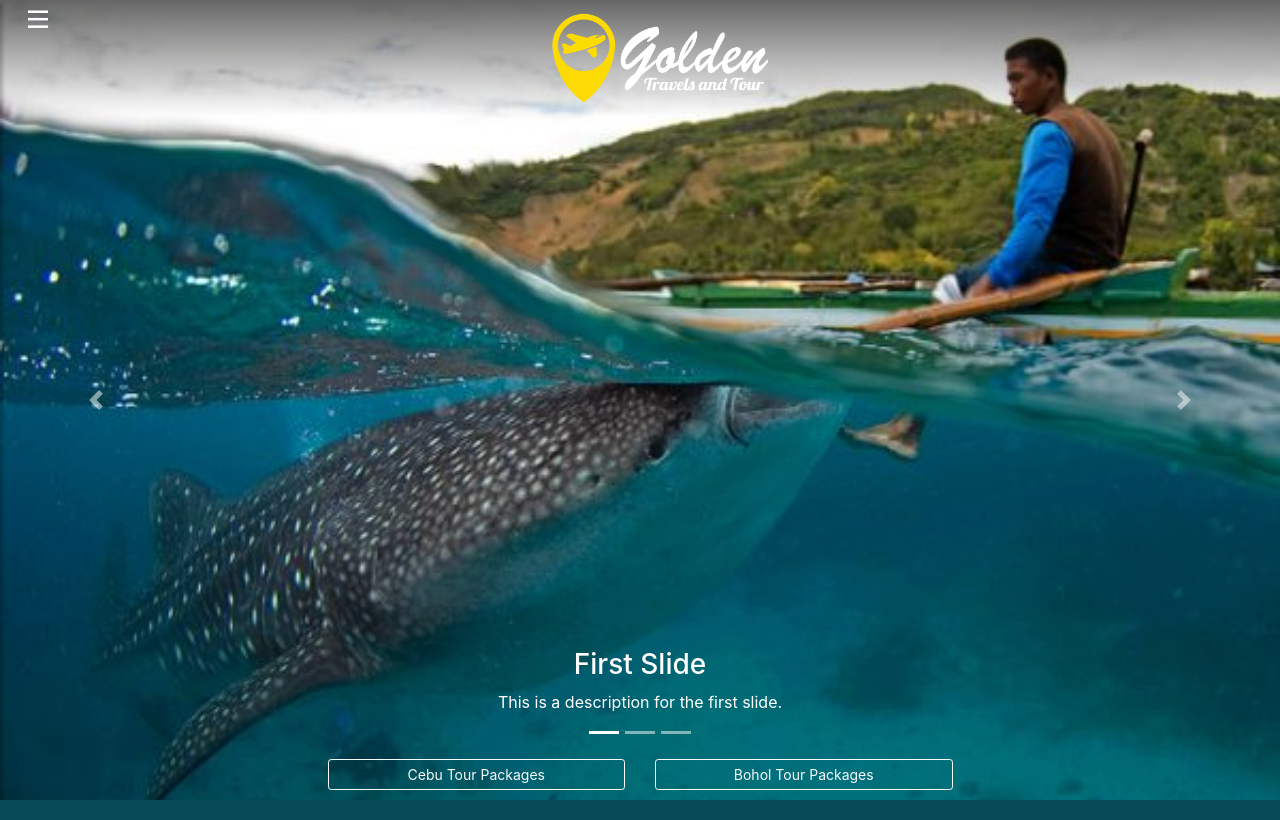
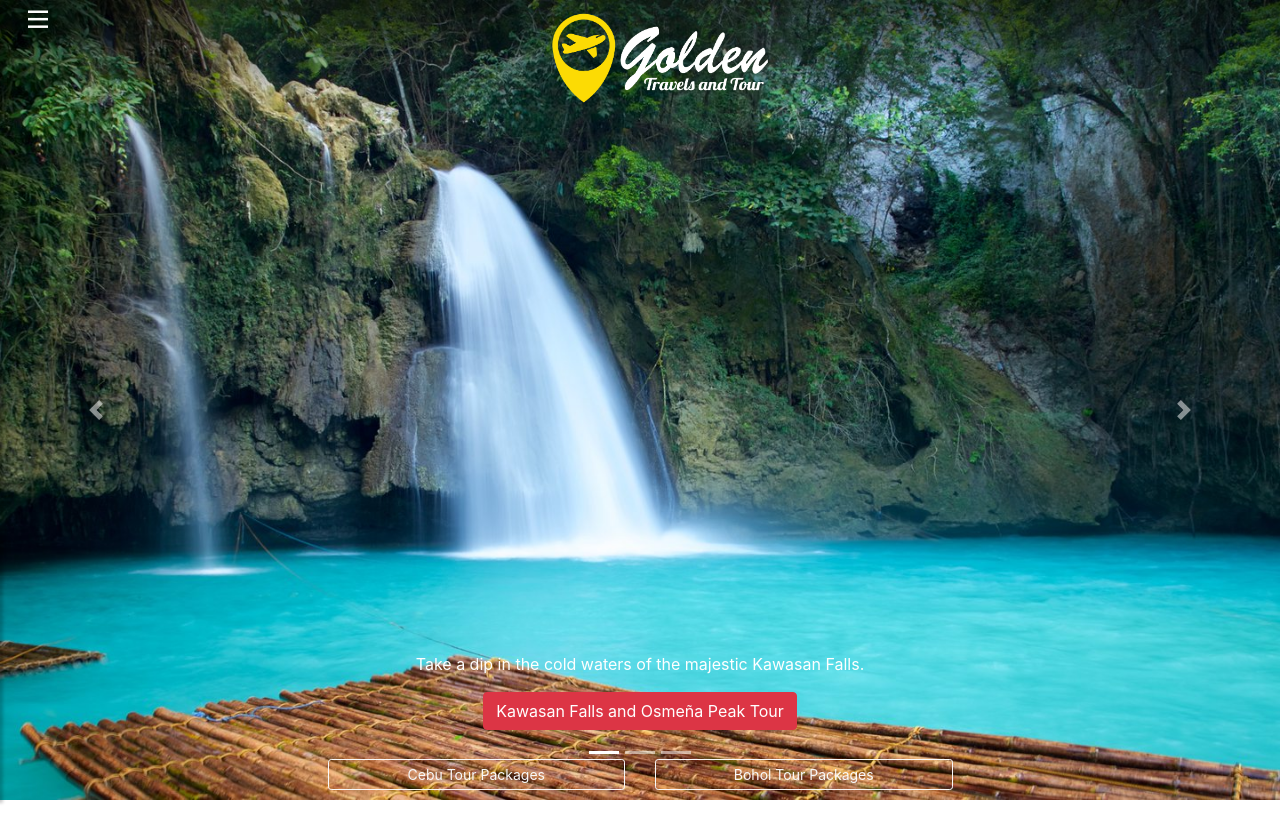
Before and after one commit to jruiz123/tours-and-travel, a PHP site: page / in a window 1280 px wide. Run offline with PHP 8.4, Linux system fonts and the light colour scheme; some libraries are stand-ins or nearby versions.

Commit message:
Update File

```diff
--- a/assets/css/style.css
+++ b/assets/css/style.css
@@ -89,7 +89,7 @@
 }
 
 #sidebar ul li a {
-    color: #7C7C7C;
+    color: #D8D8D8;
     padding: 10px;
     font-size: 1.1em;
     display: block;
@@ -104,6 +104,7 @@
 
 #sidebar ul li.active > a, a[aria-expanded="true"] {
     color: #fff;
+    font-weight: 600;
     background: #fcdb04;
 }
 
@@ -126,6 +127,7 @@
 
 /* Carousel */
 .carousel-item {
+    margin-bottom: 20px;
     height: 100vh;
     min-height: 300px;
     background: no-repeat center center scroll;
--- a/index.php
+++ b/index.php
@@ -63,16 +63,16 @@
 					<li data-target="#carouselExampleIndicators" data-slide-to="2"></li>
 				</ol>
 				<div class="carousel-inner" role="listbox">
-					<div class="carousel-item active" style="background-image: url('assets/images/hd1.jpg')">
+					<div class="carousel-item active" style="background-image: url('assets/images/repo/kawasan 1.jpg')">
 						<div class="carousel-caption d-none d-md-block">
-							<h3>First Slide</h3>
-							<p>This is a description for the first slide.</p>
-						</div>
+							<p>Take a dip in the cold waters of the majestic Kawasan Falls.</p>
+						  <a href="tour-packages.php#cebu" class="btn btn-danger">Kawasan Falls and Osmeña Peak Tour</a>
+            </div>
 					</div>
-					<div class="carousel-item" style="background-image: url('assets/images/hd2.jpg')">
+					<div class="carousel-item" style="background-image: url('assets/images/repo/island hopping.jpg')">
 						<div class="carousel-caption d-none d-md-block">
-							<h3>Second Slide</h3>
-							<p>This is a description for the second slide.</p>
+							<p>Explore the colorful reefs hidden in the islands of Bohol.</p>
+						  <a href="tour-packages.php#cebu" class="btn btn-danger">Island Hopping Tour</a>
 						</div>
 					</div>
 					<div class="carousel-item" style="background-image: url('assets/images/hd3.jpg')">
@@ -92,71 +92,7 @@
 				</a>
 			</div>
 		</div>
-
-		<!-- <div class="row fixed-bottom">
-			<div class="col col-sm-1"></div>
-			<div class="col col-xs-4">
-				<div class="card">
-					<img class="card-img-top" src="..." alt="Card image cap">
-						<div class="card-body">
-						<h4 class="card-title">Card title</h4>
-						<p class="card-text">Some quick example text to build on the card title and make up the bulk of the card's content.</p>
-						<a href="#" class="btn btn-primary">Go somewhere</a>
-					</div>
-				</div>
-			</div>
-			<div class="col col-sm-2"></div>
-			<div class="col col-xs-4">
-				<div class="card">
-					<img class="card-img-top" src="..." alt="Card image cap">
-						<div class="card-body">
-						<h4 class="card-title">Card title</h4>
-						<p class="card-text">Some quick example text to build on the card title and make up the bulk of the card's content.</p>
-						<a href="#" class="btn btn-primary">Go somewhere</a>
-					</div>
-				</div>
-			</div>
-			<div class="col col-sm-1"></div>
-		</div> -->
-		<!-- Page Content -->
-		<!-- <section class="py-5">
-			<div class="container">
-				<h1>Full Slider by Start Bootstrap</h1>
-				<p>The background images for the slider are set directly in the HTML using inline CSS. The rest of the styles for this template are contained within the
-				 <code>full-slider.css</code>
-				 file.</p>
-			</div>
-		</section> -->
-
-		<!-- <nav class="navbar navbar-expand-lg navbar-dark bg-dark">
-			<a class="navbar-brand" href="#">
-				<img src="assets/images/gtat_logo_1.png" height="30" alt="">
-				Golden Travels And Tour
-			</a>
-			<button class="navbar-toggler collapsed" type="button" data-toggle="collapse" data-target="#navbarNavAltMarkup" aria-controls="navbarNavAltMarkup" aria-expanded="false" aria-label="Toggle navigation">
-				<span class="navbar-toggler-icon"></span>
-			</button>
-			<div class="collapse navbar-collapse justify-content-end" id="navbarNavDropdown">
-				<ul class="navbar-nav">
-					<li class="nav-item dropdown">
-					<a class="nav-link dropdown-toggle" href="#" id="navbarDropdownMenuLink" data-toggle="dropdown" aria-haspopup="true" aria-expanded="false">
-					 <span class="navbar-toggler-icon"></span>
-					</a>
-					<div class="dropdown-menu" aria-labelledby="navbarDropdownMenuLink">
-						 <a class="dropdown-item" href="#">Action</a>
-						 <a class="dropdown-item" href="#">Another action</a>
-						 <a class="dropdown-item" href="#">Something else here</a>
-					</div>
-					</li>
-				</ul>
-			</div>
-		</nav> -->
-		<!-- <h1>
-			Hello World!
-		</h1> -->
-
-
-		<footer class="footer fixed-bottom ">
+  	<footer class="footer fixed-bottom ">
 			<div class="row">
 				<div class="col col-xs-1"></div>
 				<div class="col col-xs-5">
--- a/tour-packages.php
+++ b/tour-packages.php
@@ -117,7 +117,7 @@
 						<div class="col-md-4">
 							<div class="card mb-4 box-shadow">
 								<a href="">
-									<img class="card-img-top" src="assets/images/Chocolate-hills.png" data-src="assets/images/Chocolate-hills.jpg" alt="Card image cap">
+									<img class="card-img-top" src="assets/images/chocolate-hills.png" data-src="assets/images/chocolate-hills.jpg" alt="Card image cap">
 								</a>
 								<div class="card-body grey darken-2 white-text">
 									<h5 class="card-title golden-text">Chocolate Hills Tour</h5>
```
Also changed, not shown: assets/images/dolphins.png.
